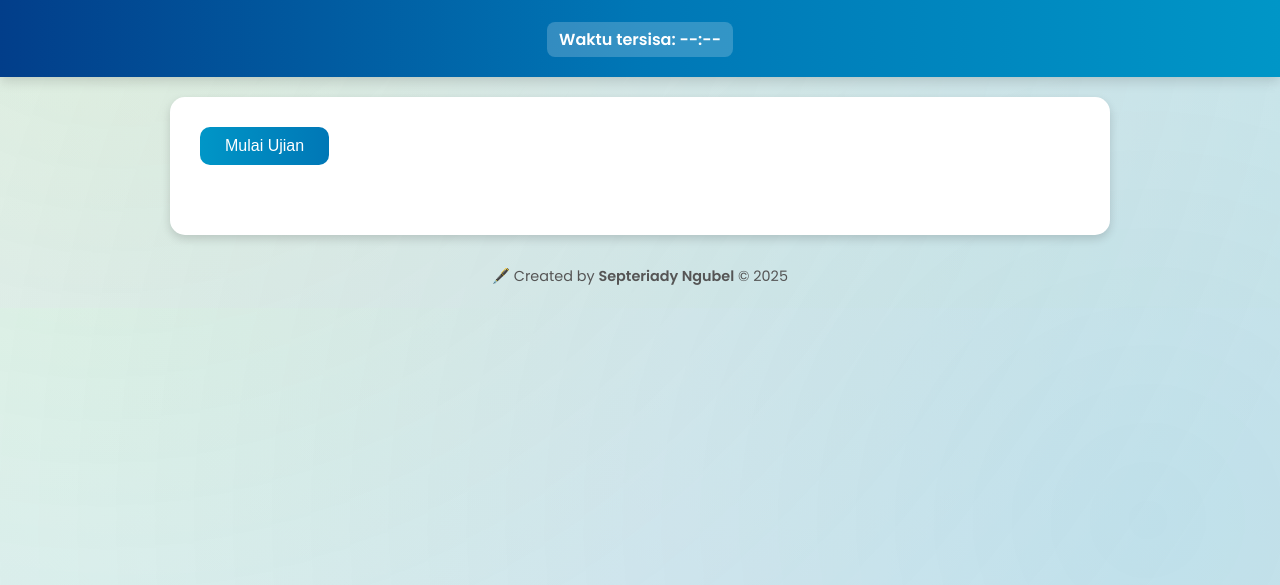
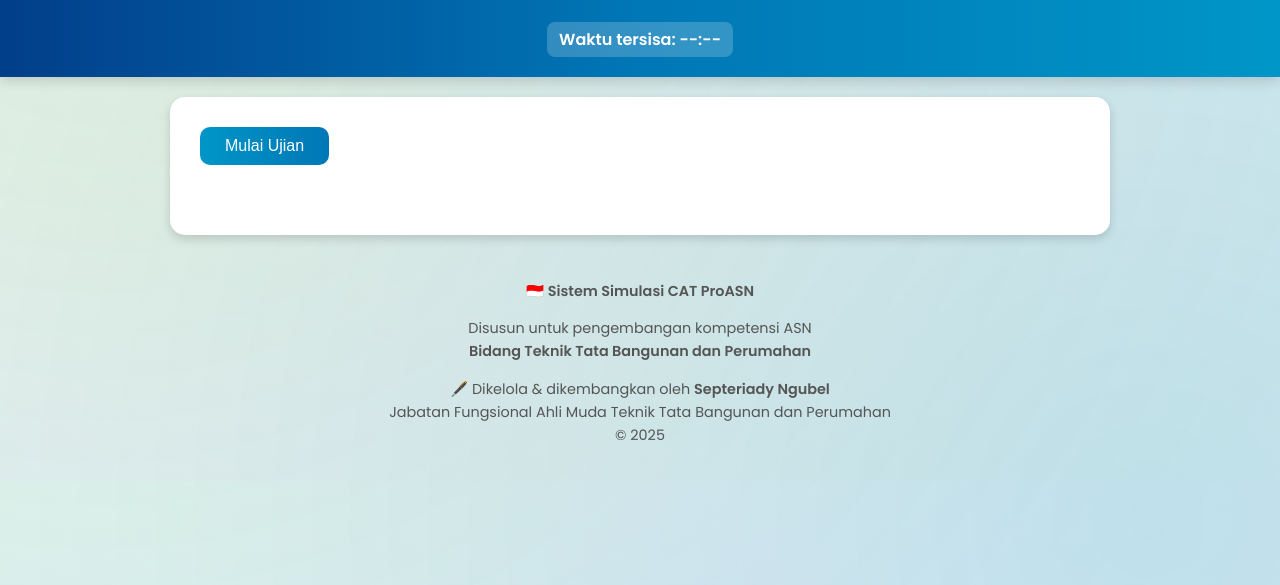
Before and after one commit to perluasanlistrikbartim-png/latihankilatproasn, a plain HTML site: page index.html in a window 1280 px wide. Shown: the part 215-800 px from the top of the page. Drawn offline with Linux system fonts and the light colour scheme.

Commit message:
Update index.html

```diff
--- a/index.html
+++ b/index.html
@@ -22,7 +22,18 @@
   <section id="result"></section>
 </main>
 
-<footer>🖋️ Created by <b>Septeriady Ngubel</b> © 2025</footer>
+<footer>
+  <p>🇮🇩 <b>Sistem Simulasi CAT ProASN</b></p>
+  <p>Disusun untuk pengembangan kompetensi ASN<br>
+  <b>Bidang Teknik Tata Bangunan dan Perumahan</b></p>
+  <p class="credit">
+    🖋️ Dikelola & dikembangkan oleh <b>Septeriady Ngubel</b><br>
+    <span class="jabatan">Jabatan Fungsional Ahli Muda Teknik Tata Bangunan dan Perumahan</span><br>
+    <span id="tahun">© 2025</span>
+  </p>
+</footer>
+
+
 
 <script src="script.js"></script>
 </body>
```
